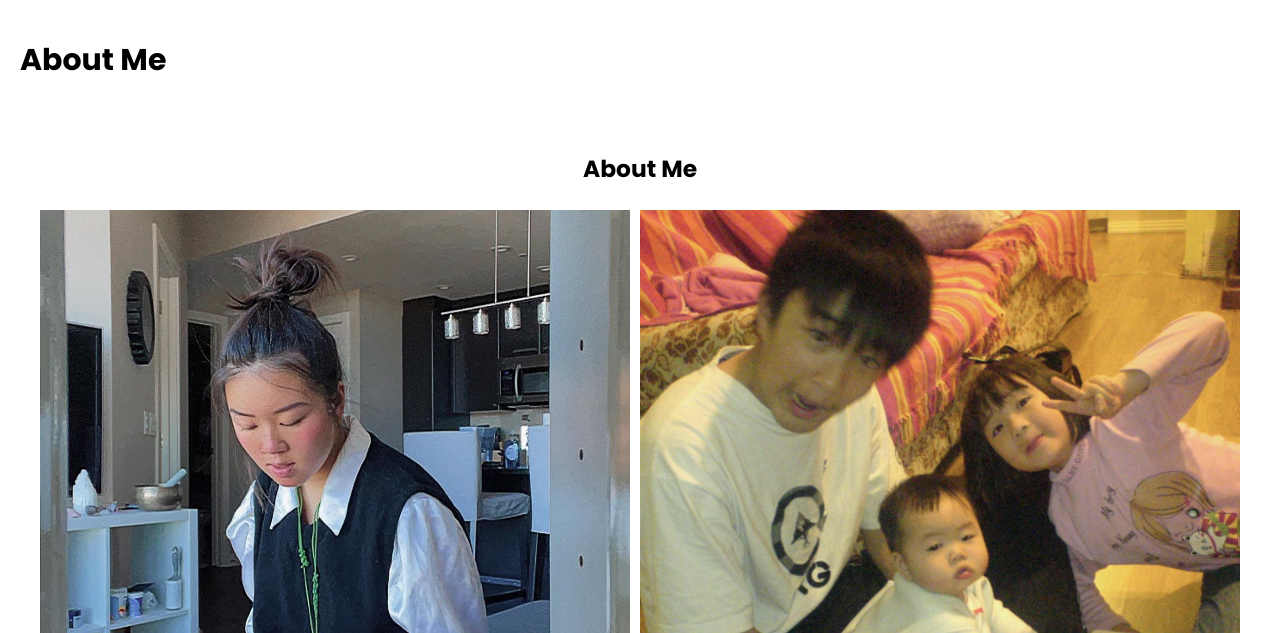
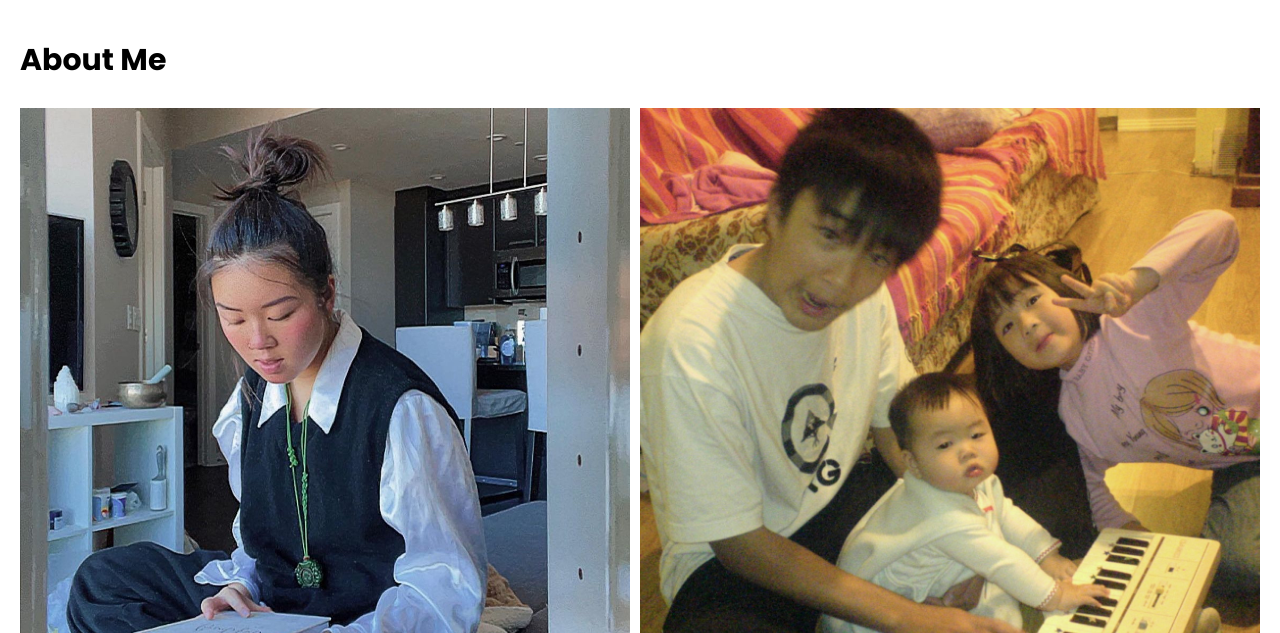
Before and after one commit to wingtxn/HTML-lab, a plain HTML site: page about.html in a window 1280 px wide. Shown: the part 167-800 px from the top of the page. Drawn offline with nearby package versions, Linux system fonts and the light colour scheme.

Commit message:
Doc: Delete Duplicate Header

```diff
--- a/about.html
+++ b/about.html
@@ -30,11 +30,6 @@
             <header>
                 <h1>About Me</h1>
             </header>
-            <section id="about-me">
-                <header>
-                    <h1>About Me</h1>
-                </header>
-
 
                     <!-- Pair 1 -->
                 <div class="about-images">
```
